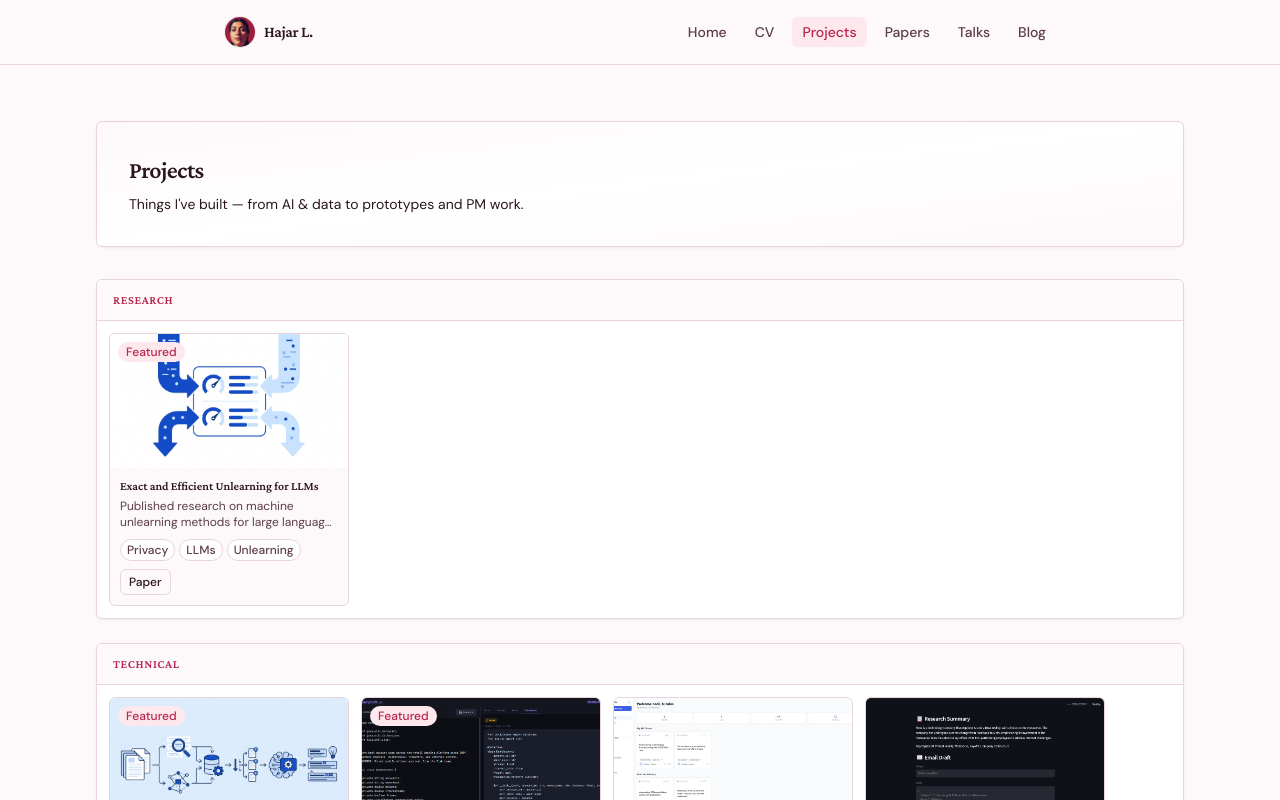
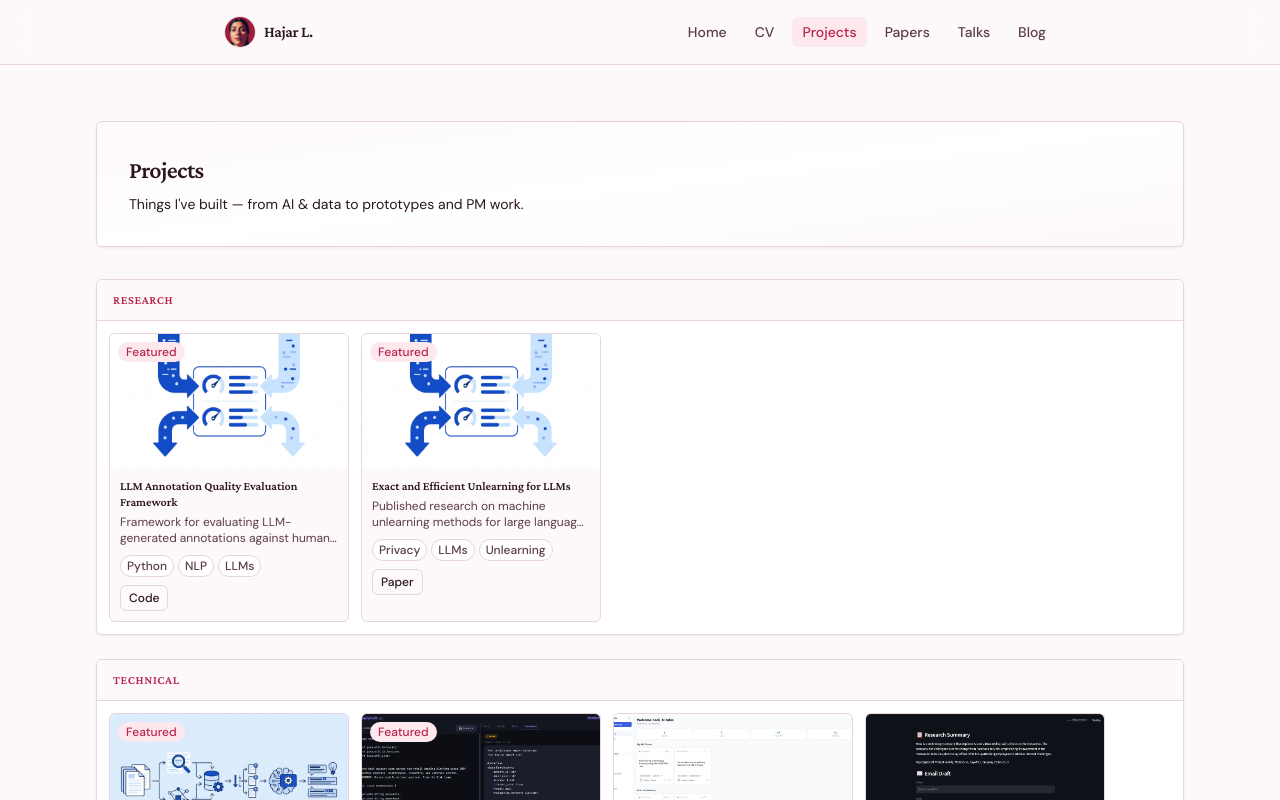
Before and after one commit to hajarlachheb/myportfolio, a Next.js app: page /projects in a window 1280 px wide. Shown: the top 800 px of the page. Built offline with nearby package versions, Linux system fonts and the light colour scheme.

Commit message:
Add new project: LLM Annotation Quality Evaluation Framework. Include detailed summary, tags, image, and code URL for enhanced visibility in the projects section.

```diff
--- a/content/projects.ts
+++ b/content/projects.ts
@@ -31,6 +31,15 @@ export type Project = {
 const SECTION_ORDER: ProjectSection[] = ["Research", "Technical", "Prototypes", "PM"];
 
 export const projects: Project[] = [
+  {
+    name: "LLM Annotation Quality Evaluation Framework",
+    summary: "Framework for evaluating LLM-generated annotations against human-labelled baselines. Classification metrics, NER sequence labeling via seqeval, soft IoU scoring, bootstrap confidence intervals, slice-based evaluation, error analysis, and inter-LLM agreement heatmaps.",
+    section: "Research",
+    tags: ["Python", "NLP", "LLMs", "Evaluation", "seqeval", "Annotation"],
+    image: "/projects/llm-annotation.png",
+    codeUrl: "https://github.com/hajarlachheb/llm-annotation-eval",
+    featured: true,
+  },
   {
     name: "Exact and Efficient Unlearning for LLMs",
     summary: "Published research on machine unlearning methods for large language models — privacy-preserving techniques to remove training data influence without full retraining.",
```
